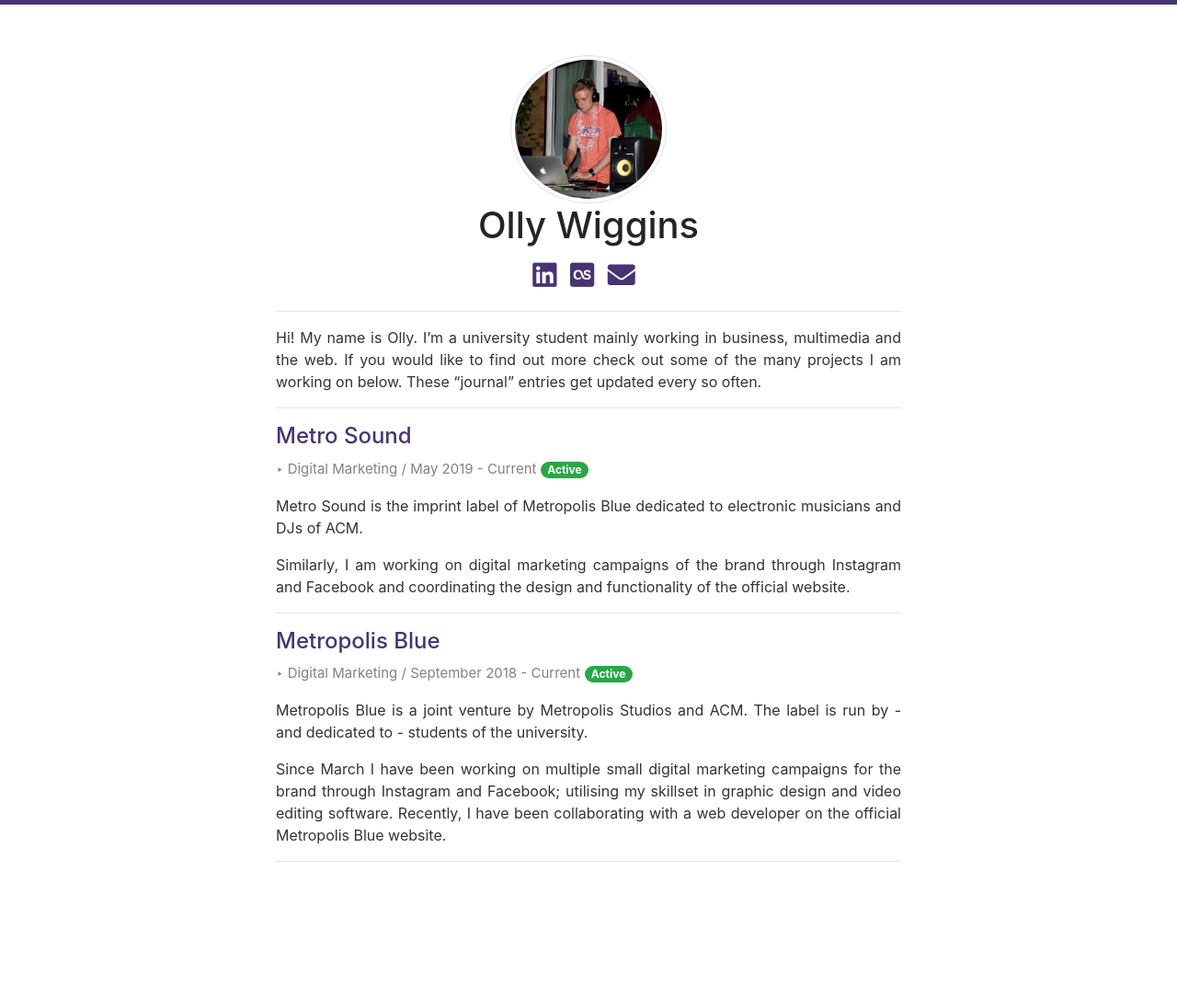
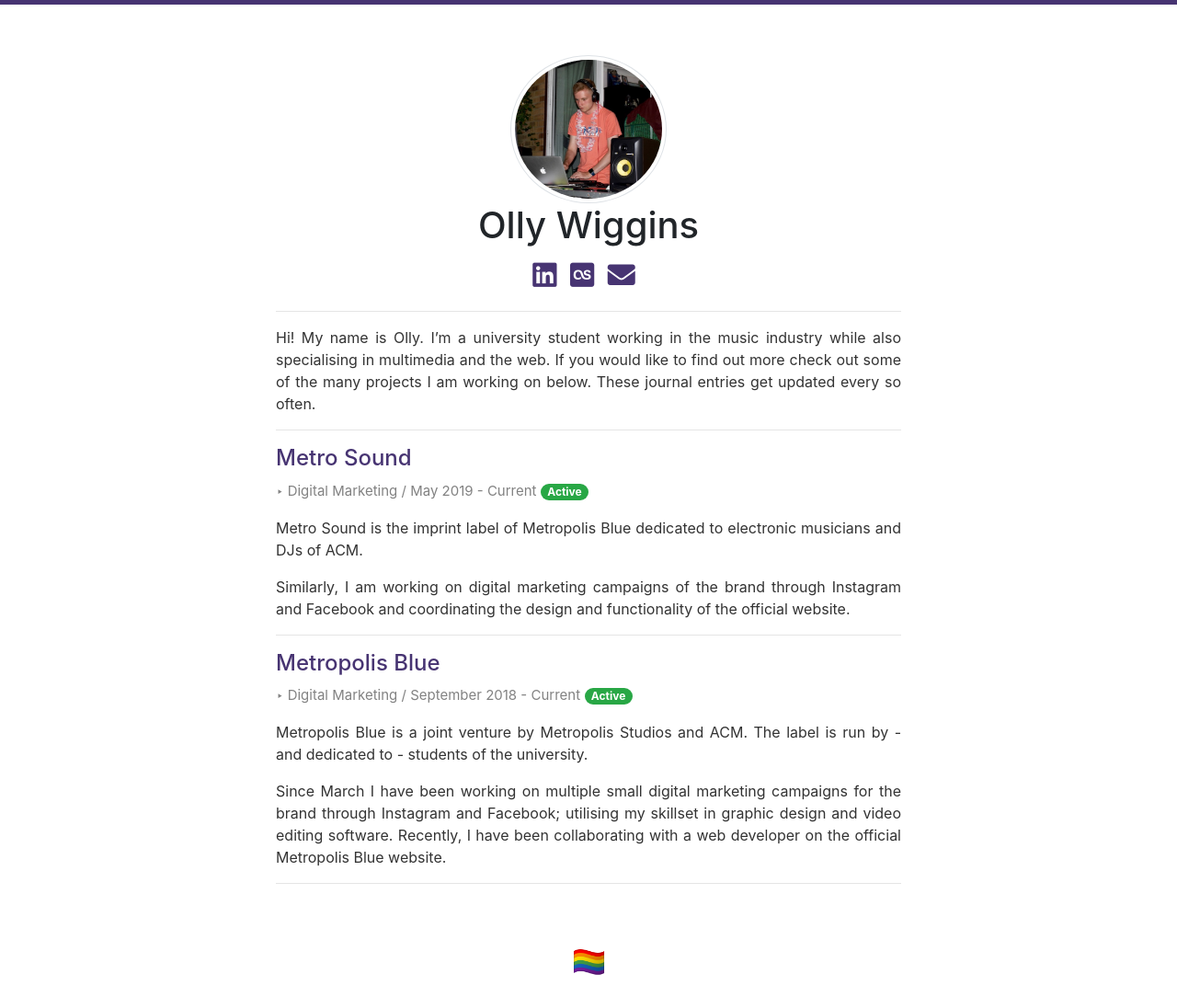
Before and after one commit to ollyy/ollyy.github.io, a Jekyll site: the page built from index.md, in a window 1280 px wide. Shown: the whole page at 92% size. Built offline with Jekyll 4.4.1, drawn with Linux system fonts in a browser that asks for light colours; before the commit the page ends 999 px from its top, so only the background shows below that.

Commit message:
Update the homepage slightly and remove emoji tool

```diff
--- a/_includes/emoji.html
+++ /dev/null
@@ -1,33 +0,0 @@
-{% assign today_date = 'now' | date: "%d, %B" %}
-{% assign month = 'now' | date: "%B" %}
-<!-- birthday -->
-{% if today_date == "10, February" %}
-  <p role="image" aria-label="cake" class="emoji">🎂</p>
-<!-- valentines -->
-{% elsif today_date == "14, February" %}
-  <p role="image" aria-label="heart" class="emoji">❤️</p>
-<!-- leap year -->
-{% elsif today_date == "29, February" %}
-  <p role="image" aria-label="leap" class="emoji">😳</p>
-<!-- st patrick -->
-{% elsif today_date == "17, March" %}
-  <p role="image" aria-label="clover" class="emoji">☘️</p>
-<!-- kailan's birthday -->
-{% elsif today_date == "17, April" %}
-  <p class="emoji">Happy birthday Kailan!</p>
-<!-- pride -->
-{% elsif month == "June" %}
-  <p role="image" aria-label="pride" class="emoji">🏳️‍🌈</p>
-<!-- halloween -->
-{% elsif today_date == "31, October" %}
-  <p role="image" aria-label="pumpkin" class="emoji">🎃</p>
-<!-- fireworks night -->
-{% elsif today_date == "5, November" %}
-  <p role="image" aria-label="fireworks" class="emoji">🎆</p>
-<!-- christmas -->
-{% elsif today_date == "25, December" %}
-  <p role="image" aria-label="christmas" class="emoji">🎄</p>
-<!-- new year -->
-{% elsif today_date == "1, January" %}
-  <p role="image" aria-label="newyear" class="emoji">🥳</p> <!-- party face -->
-{% endif %}
--- a/_includes/footer.html
+++ b/_includes/footer.html
@@ -1 +1 @@
-{%- include emoji.html -%}
+<p role="image" aria-label="pride" class="emoji">🏳️‍🌈</p>
--- a/index.md
+++ b/index.md
@@ -3,4 +3,4 @@
 title: Home
 tagline: University student
 ---
-Hi! My name is Olly. I’m a university student mainly working in business, multimedia and the web. If you would like to find out more check out some of the many projects I am working on below. These "journal" entries get updated every so often.
+Hi! My name is Olly. I’m a university student working in the music industry while also specialising in multimedia and the web. If you would like to find out more check out some of the many projects I am working on below. These journal entries get updated every so often.
```
Also changed, not shown: 3 other files.
